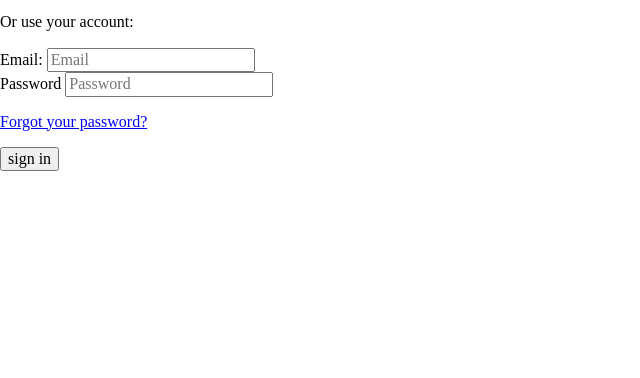
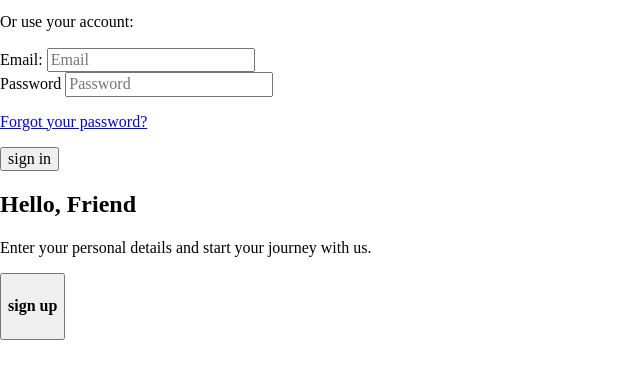
Before and after one commit to mikeyjwilliams/signin-signup-form, a website: page index.html in a window 1280 px wide. Shown: the part 166-544 px from the top of the page, without its empty margins (0-640 px from the left). Drawn offline with Linux system fonts and the light colour scheme.

Commit message:
feat(index.html) + extra wrapper for sign in hello due to complexity

```diff
--- a/index.html
+++ b/index.html
@@ -18,6 +18,7 @@
     <main>
       <div class="container">
         <div class="sign-in-up-wrapper">
+          <div class="sign-in-hello-wrapper">
             <div class="sign-in-wrapper">
               <section class="sign-in-box">
                 <h2 class="text-center">Sign In</h2>
@@ -74,7 +75,22 @@
                 </form>
               </section>
             </div>
-          <div class="create-account-wrapper"></div>
+            <div class="hello-friend-wrapper">
+              <section class="text-box">
+                <h2 class="text-center">
+                  Hello, Friend
+                </h2>
+                <div class="info-section">
+                  <p class="text-center">
+                    Enter your personal details and start your journey with us.
+                  </p>
+                </div>
+                <button type="button" class="btn sign-up">
+                  <h4>sign up</h4>
+                </button>
+              </section>
+            </div>
+          </div>
         </div>
       </div>
     </main>
```
Lines whose indentation alone changed are shown as unchanged.
